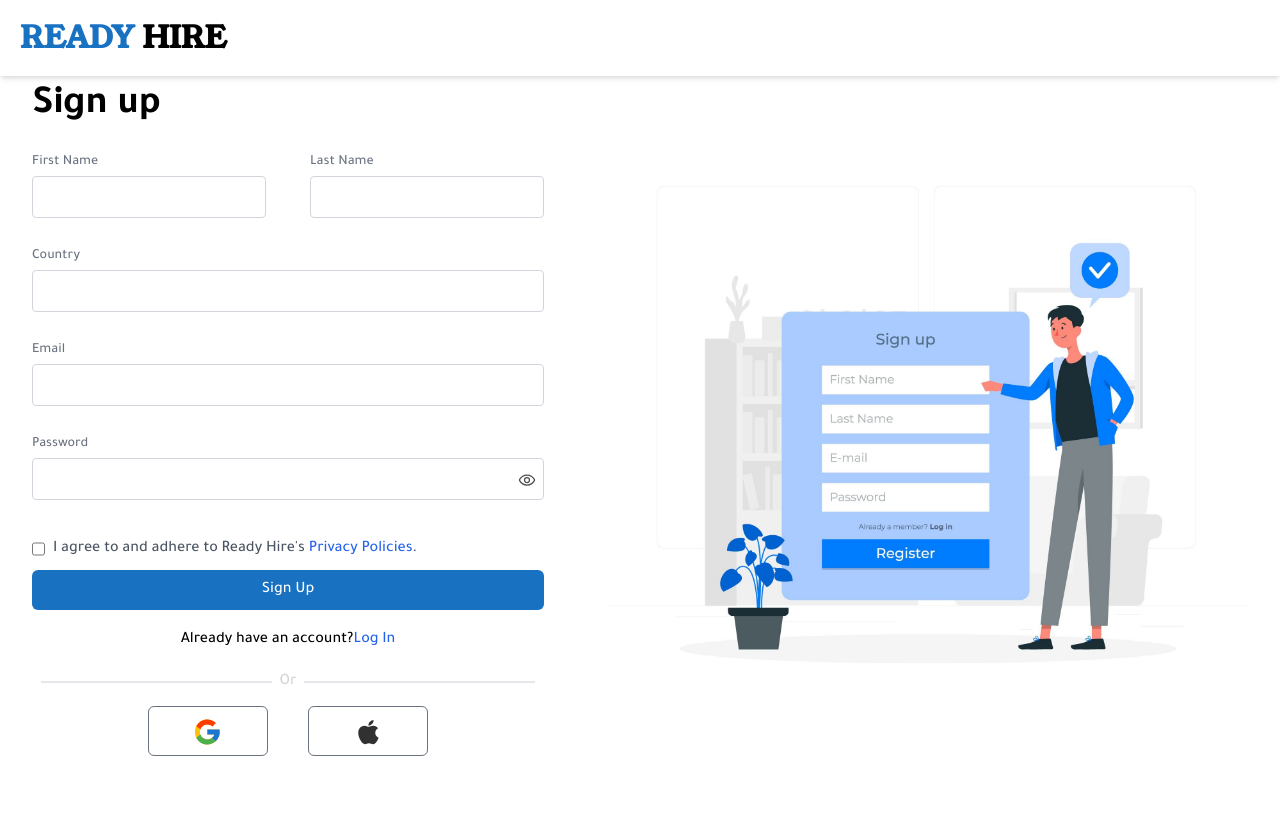
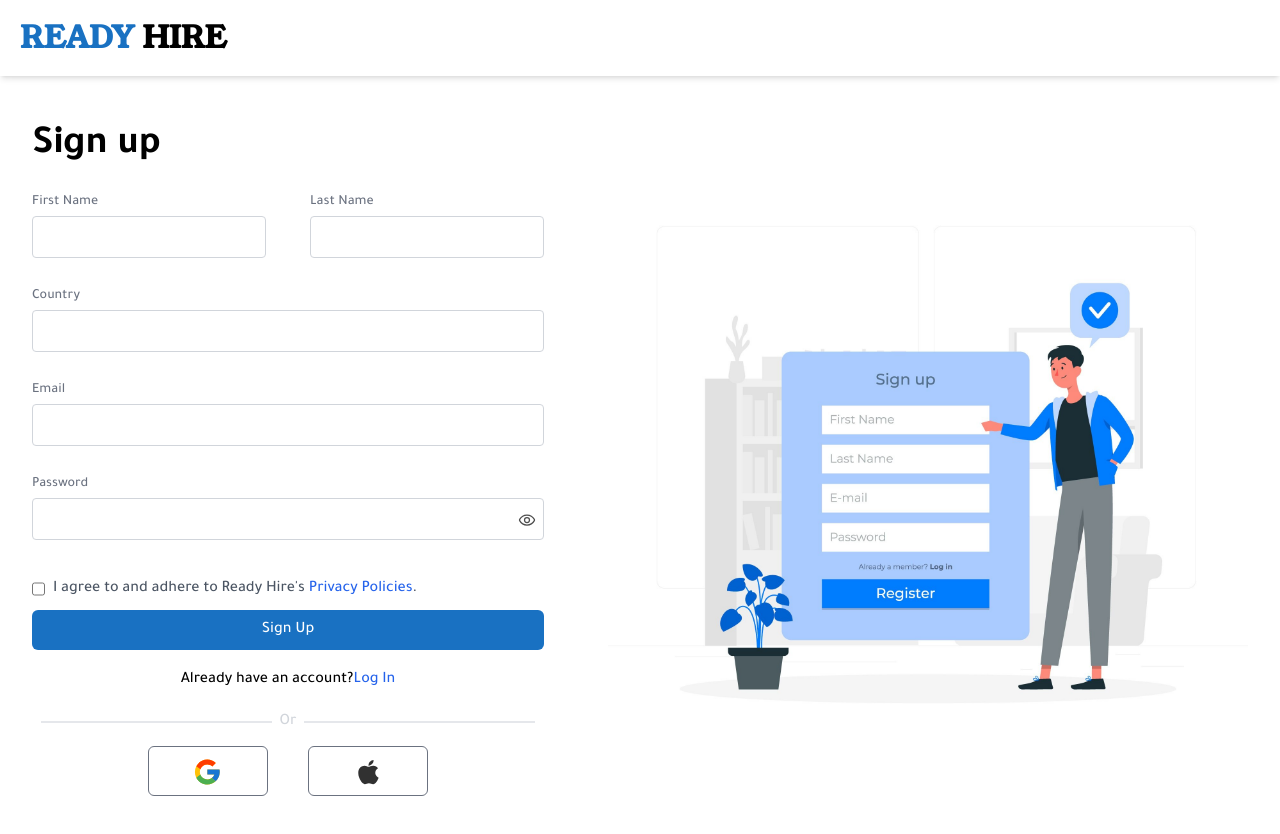
Before and after one commit to OmarEhab262/ReadyHire, a React (Vite) app: page /signup in a window 1280 px wide. Before the commit the page ends 800 px from the top, so only its background shows below. Built offline with nearby package versions, Linux system fonts and the light colour scheme.

Commit message:
fix styling signup

```diff
--- a/src/pages/Auth/signup/Signup.jsx
+++ b/src/pages/Auth/signup/Signup.jsx
@@ -47,7 +47,7 @@
   return (
     <div className="">
       <DefaultNav />
-      <div className="flex items-center justify-around  ">
+      <div className="flex items-center justify-around  mt-10 ">
         <div className="md:w-[40%] w-[90%]">
           <h2 className="text-[40px] font-semibold mb-4">Sign up</h2>
           <p className="text-gray-400 text-md mb-3">
```
